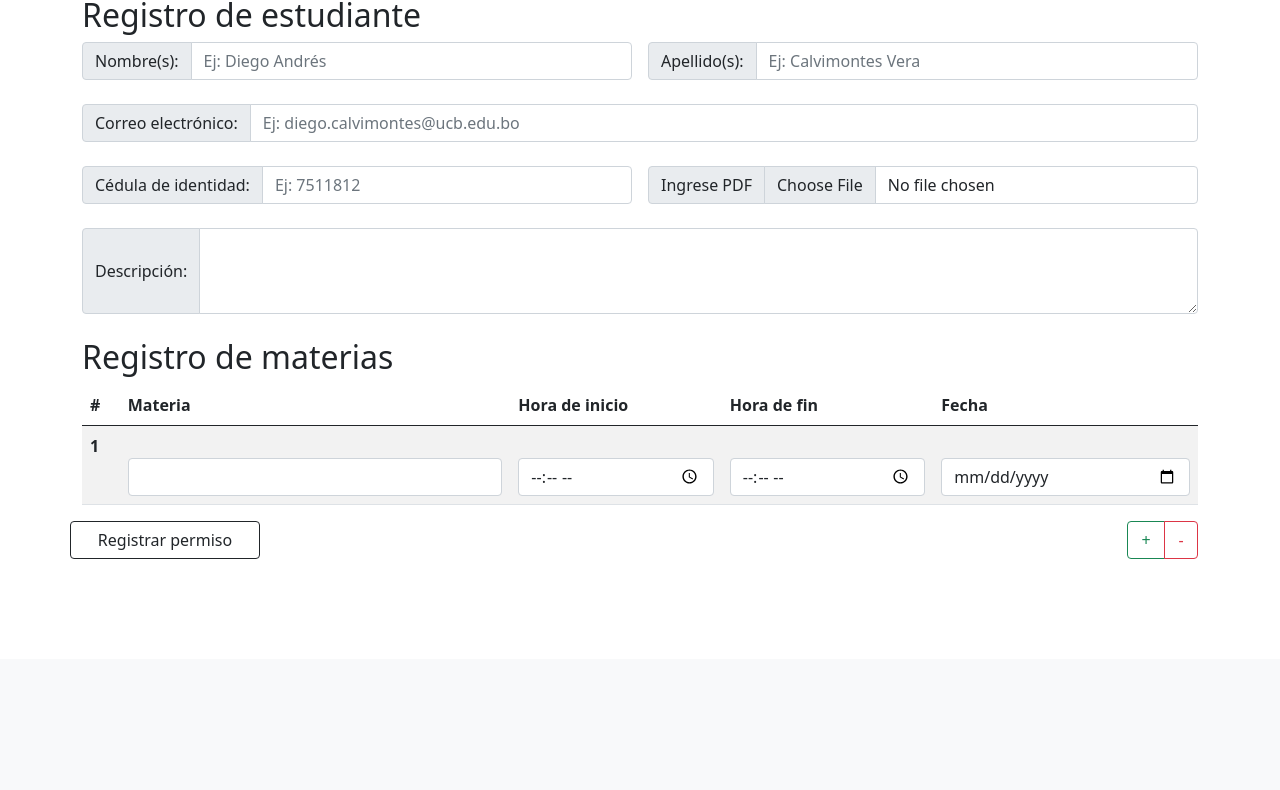
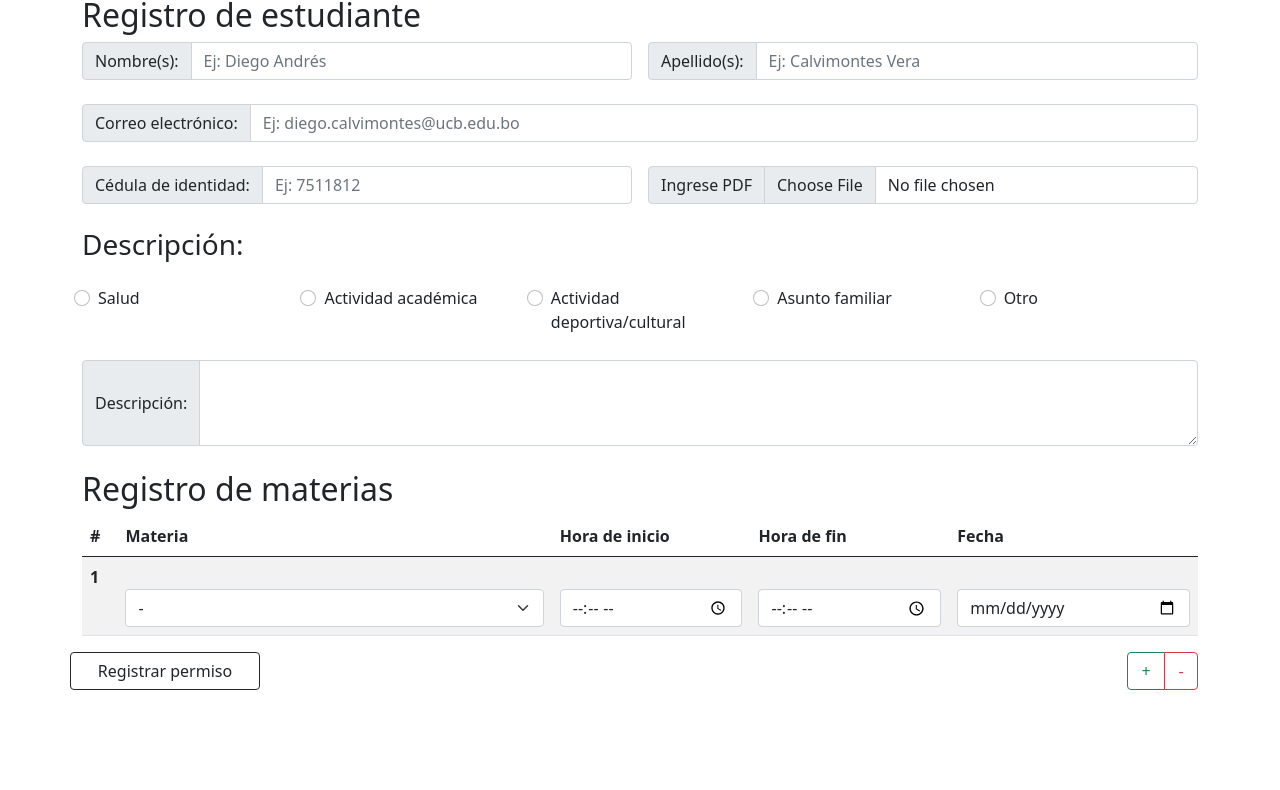
Before and after one commit to Hinf1nity/licencias-imt, a Django app: page /cidimec/licencias-imt/registro/ in a window 1280 px wide. Shown: the part 242-1032 px from the top of the page. Before the commit the page ends 801 px from the top, so only its background shows below. Run offline with Django 4.2, Linux system fonts and the light colour scheme.

Commit message:
Update register

```diff
--- a/registro/static/registro/script.js
+++ b/registro/static/registro/script.js
@@ -1,30 +1,68 @@
-document.addEventListener("DOMContentLoaded", function() {
+document.addEventListener("DOMContentLoaded", function () {
   const addButton = document.getElementById("agregar-materia");
   const confirmButton = document.getElementById("confirmarGuardar");
   const deleteButton = document.getElementById("eliminar-materia");
   const tbody = document.getElementById("permisos-cuerpo");
   let permisoCount = window.permisoCount;
 
-    addButton.addEventListener("click", function() {
+  addButton.addEventListener("click", function () {
     const newRow = document.createElement("tr");
     newRow.className = "permiso-fila";
 
-
     let campos = [
-            '<input type="text" name="permisos-' + permisoCount + '-materia" aria-describedby="addon-wrapping" class="form-control">',
-            '<input type="time" name="permisos-' + permisoCount + '-horaInicio" aria-describedby="addon-wrapping" class="form-control">',
-            '<input type="time" name="permisos-' + permisoCount + '-horaFin" aria-describedby="addon-wrapping" class="form-control">',
-            '<input type="date" name="permisos-' + permisoCount + '-fecha" aria-describedby="addon-wrapping" class="form-control">'
-        ]
+      '<select class="form-select" name="permisos-' +
+        permisoCount +
+        '-materia" aria-label="Default select example">\
+        <option selected>-</option>\
+        <option value="Automatización Industrial">Automatización Industrial</option>\
+        <option value="Autotrónica">Autotrónica</option>\
+        <option value="Circuitos Digitales">Circuitos Digitales</option>\
+        <option value="Circuitos Electrónicos I">Circuitos Electrónicos I</option>\
+        <option value="Circuitos Electrónicos II">Circuitos Electrónicos II</option>\
+        <option value="Circuitos Electrónicos III">Circuitos Electrónicos III</option>\
+        <option value="Control I">Control I</option>\
+        <option value="Control II">Control II</option>\
+        <option value="Diseño de Máquinas">Diseño de Máquinas</option>\
+        <option value="Diseño Superior de Ingenieria">Diseño Superior de Ingenieria</option>\
+        <option value="Electrónica de Potencia">Electrónica de Potencia</option>\
+        <option value="Fundamentos de Control">Fundamentos de Control</option>\
+        <option value="Instrumentación Industrial">Instrumentación Industrial</option>\
+        <option value="Introducción a la Ing. Mecatrónica">Introducción a la Ing.Mecatrónica</option>\
+        <option value="Manufatura Integrada">Manufatura Integrada</option>\
+        <option value="Máquinas Eléctricas">Máquinas Eléctricas</option>\
+        <option value="Mecanismos">Mecanismos</option>\
+        <option value="Neumática e Hidráulica">Neumática e Hidráulica</option>\
+        <option value="Prácticas Preprofesionales">Prácticas Preprofesionales</option>\
+        <option value="Programación Superior">Programación Superior</option>\
+        <option value="Prototipado Rápido">Prototipado Rápido</option>\
+        <option value="Robótica">Robótica</option>\
+        <option value="Señales y Sistemas">Señales y Sistemas</option>\
+        <option value="Sistemas Embebidos I">Sistemas Embebidos I</option>\
+        <option value="Sistemas Embebidos II">Sistemas Embebidos II</option>\
+        <option value="Taller de Grado I">Taller de Grado I</option>\
+        <option value="Taller de Grado II">Taller de Grado II</option>\
+        <option value="Tecnología Mecánica">Tecnología Mecánica</option>\
+        <option value="Visión Artificial">Visión Artificial</option>\
+        </select>',
+      '<input type="time" name="permisos-' +
+        permisoCount +
+        '-horaInicio" aria-describedby="addon-wrapping" class="form-control">',
+      '<input type="time" name="permisos-' +
+        permisoCount +
+        '-horaFin" aria-describedby="addon-wrapping" class="form-control">',
+      '<input type="date" name="permisos-' +
+        permisoCount +
+        '-fecha" aria-describedby="addon-wrapping" class="form-control">',
+    ];
 
     let labels = [
       '<label for="id_permisos-' + permisoCount + '-materia"></label>\n',
       '<label for="id_permisos-' + permisoCount + '-horaInicio"></label>\n',
       '<label for="id_permisos-' + permisoCount + '-horaFin"></label>\n',
-            '<label for="id_permisos-' + permisoCount + '-fecha"></label>\n'
-        ]
+      '<label for="id_permisos-' + permisoCount + '-fecha"></label>\n',
+    ];
 
-        newRow.innerHTML = '<th scope="row">' + (permisoCount + 1) + '</th>';
+    newRow.innerHTML = '<th scope="row">' + (permisoCount + 1) + "</th>";
     for (let i = 0; i < campos.length; i++) {
       const divisorCampo = document.createElement("td");
       divisorCampo.innerHTML = labels[i] + campos[i];
@@ -32,20 +70,20 @@ document.addEventListener("DOMContentLoaded", function() {
     }
     tbody.appendChild(newRow);
     permisoCount++;
-        document.getElementById('id_permisos-TOTAL_FORMS').value = permisoCount;
+    document.getElementById("id_permisos-TOTAL_FORMS").value = permisoCount;
   });
-    deleteButton.addEventListener("click", function() {
+  deleteButton.addEventListener("click", function () {
     const permisos = tbody.querySelectorAll(".permiso-fila");
     if (permisos.length > 1) {
       const lastPermiso = tbody.querySelector(".permiso-fila:last-child");
       if (lastPermiso) {
         tbody.removeChild(lastPermiso);
         permisoCount--;
-                document.getElementById('id_permisos-TOTAL_FORMS').value = permisoCount;
+        document.getElementById("id_permisos-TOTAL_FORMS").value = permisoCount;
       }
     }
   });
-    confirmButton.addEventListener("click", function() {
+  confirmButton.addEventListener("click", function () {
     document.getElementById("form-permisos").submit();
   });
 });
--- a/registro/templates/form_regis.html
+++ b/registro/templates/form_regis.html
@@ -4,11 +4,13 @@
 
 {% block content %}
 <html>
+
 <head>
     <meta charset="utf-8">
     <meta name="viewport" content="width=device-width, initial-scale=1">
     <title>Registro</title>
-        <link href="https://cdn.jsdelivr.net/npm/bootstrap@5.0.2/dist/css/bootstrap.min.css" rel="stylesheet" integrity="sha384-EVSTQN3/azprG1Anm3QDgpJLIm9Nao0Yz1ztcQTwFspd3yD65VohhpuuCOmLASjC" crossorigin="anonymous">
+    <link href="https://cdn.jsdelivr.net/npm/bootstrap@5.0.2/dist/css/bootstrap.min.css" rel="stylesheet"
+        integrity="sha384-EVSTQN3/azprG1Anm3QDgpJLIm9Nao0Yz1ztcQTwFspd3yD65VohhpuuCOmLASjC" crossorigin="anonymous">
     <style>
         body {
             margin-bottom: 100px;
@@ -38,7 +40,9 @@
                     <div class="input-group flex-nowrap">
                         {{ form.nombre.errors }}
                         <label for="{{ form.nombre.id_for_label }}" class="input-group-text">Nombre(s):</label>
-                            <input type="text" name="{{ form.nombre.html_name }}" required id="{{ form.nombre.id_for_label }}" class="form-control" placeholder="Ej: Diego Andrés" aria-label="Ej: Diego Andrés" aria-describedby="addon-wrapping">
+                        <input type="text" name="{{ form.nombre.html_name }}" required
+                            id="{{ form.nombre.id_for_label }}" class="form-control" placeholder="Ej: Diego Andrés"
+                            aria-label="Ej: Diego Andrés" aria-describedby="addon-wrapping">
                     </div>
                 </div>
 
@@ -46,7 +50,10 @@
                     <div class="input-group flex-nowrap">
                         {{ form.apellido.errors }}
                         <label for="{{ form.apellido.id_for_label }}" class="input-group-text">Apellido(s):</label>
-                            <input type="text" name="{{ form.apellido.html_name }}" required id="{{ form.apellido.id_for_label }}" class="form-control" placeholder="Ej: Calvimontes Vera" aria-label="Ej: Calvimontes Vera" aria-describedby="addon-wrapping">
+                        <input type="text" name="{{ form.apellido.html_name }}" required
+                            id="{{ form.apellido.id_for_label }}" class="form-control"
+                            placeholder="Ej: Calvimontes Vera" aria-label="Ej: Calvimontes Vera"
+                            aria-describedby="addon-wrapping">
                     </div>
                 </div>
             </div>
@@ -56,7 +63,10 @@
                 <div class="input-group flex-nowrap mb-4">
                     {{ form.email.errors }}
                     <label for="{{ form.email.id_for_label }}" class="input-group-text">Correo electrónico:</label>
-                        <input type="email" name="{{ form.email.html_name }}" required id="{{ form.email.id_for_label }}" class="form-control" placeholder="Ej: diego.calvimontes@ucb.edu.bo" aria-label="Ej: diego.calvimontes@ucb.edu.bo" aria-describedby="addon-wrapping" autocomplete="off">
+                    <input type="email" name="{{ form.email.html_name }}" required id="{{ form.email.id_for_label }}"
+                        class="form-control" placeholder="Ej: diego.calvimontes@ucb.edu.bo"
+                        aria-label="Ej: diego.calvimontes@ucb.edu.bo" aria-describedby="addon-wrapping"
+                        autocomplete="off">
                 </div>
             </div>
 
@@ -65,21 +75,62 @@
                     <div class="input-group flex-nowrap">
                         {{ form.ci.errors }}
                         <label for="{{ form.ci.id_for_label }}" class="input-group-text">Cédula de identidad:</label>
-                            <input type="number" name="{{ form.ci.html_name }}" required id="{{ form.ci.id_for_label }}" class="form-control" placeholder="Ej: 7511812" aria-label="Ej: 7511812" aria-describedby="addon-wrapping">
+                        <input type="number" name="{{ form.ci.html_name }}" required id="{{ form.ci.id_for_label }}"
+                            class="form-control" placeholder="Ej: 7511812" aria-label="Ej: 7511812"
+                            aria-describedby="addon-wrapping">
                     </div>
                 </div>
                 <div class="fieldWrapper col">
                     <div class="input-group flex-nowrap">
                         <label for="id_permisos-0-justificacion" class="input-group-text">Ingrese PDF</label>
-                            <input type="file" name="permisos-0-justificacion" id="id_permisos-0-justificacion" class="form-control" aria-describedby="addon-wrapping">
+                        <input type="file" name="permisos-0-justificacion" id="id_permisos-0-justificacion"
+                            class="form-control" aria-describedby="addon-wrapping">
                     </div>
+                </div>
+            </div>
+
+            <div class="row g-3 mb-4">
+                <h3>Descripción:</h3>
+                <div class="form-check col">
+                    <input class="form-check-input" type="radio" value="Salud" name="flexRadioDefault" id="motivo">
+                    <label class="form-check-label" for="motivo">
+                        Salud
+                    </label>
+                </div>
+                <div class="form-check col">
+                    <input class="form-check-input" type="radio" value="Actividad académica" name="flexRadioDefault"
+                        id="motivo">
+                    <label class="form-check-label" for="motivo">
+                        Actividad académica
+                    </label>
+                </div>
+                <div class="form-check col">
+                    <input class="form-check-input" type="radio" value="Actividad deportiva/cultural"
+                        name="flexRadioDefault" id="motivo">
+                    <label class="form-check-label" for="motivo">
+                        Actividad deportiva/cultural
+                    </label>
+                </div>
+                <div class="form-check col">
+                    <input class="form-check-input" type="radio" value="Asunto familiar" name="flexRadioDefault"
+                        id="motivo">
+                    <label class="form-check-label" for="motivo">
+                        Asunto familiar
+                    </label>
+                </div>
+                <div class="form-check col">
+                    <input class="form-check-input" type="radio" value="Otro" name="flexRadioDefault" id="motivo">
+                    <label class="form-check-label" for="motivo">
+                        Otro
+                    </label>
                 </div>
             </div>
 
             <div class="mb-4">
                 <div class="input-group">
                     <label for="id_permisos-0-descripcion" class="input-group-text">Descripción:</label>
-                        <textarea name="permisos-0-descripcion" required id="id_permisos-0-descripcion" class="form-control" rows="3" aria-label="Descripción" autocomplete="off"></textarea>
+                    <textarea name="permisos-0-descripcion" required id="id_permisos-0-descripcion" class="form-control"
+                        rows="3" aria-label="Descripción" autocomplete="off"></textarea>
                 </div>
             </div>
 
@@ -101,26 +152,63 @@
                             <th scope="row">1</th>
                             <td>
                                 <label for="id_permisos-0-materia"></label>
-                                    <input type="text" name="permisos-0-materia" aria-describedby="addon-wrapping" class="form-control">
+                                <select class="form-select" name="permisos-0-materia"
+                                    aria-label="Default select example">
+                                    <option selected>-</option>
+                                    <option value="Automatización Industrial">Automatización Industrial</option>
+                                    <option value="Autotrónica">Autotrónica</option>
+                                    <option value="Circuitos Digitales">Circuitos Digitales</option>
+                                    <option value="Circuitos Electrónicos I">Circuitos Electrónicos I</option>
+                                    <option value="Circuitos Electrónicos II">Circuitos Electrónicos II</option>
+                                    <option value="Circuitos Electrónicos III">Circuitos Electrónicos III</option>
+                                    <option value="Control I">Control I</option>
+                                    <option value="Control II">Control II</option>
+                                    <option value="Diseño de Máquinas">Diseño de Máquinas</option>
+                                    <option value="Diseño Superior de Ingenieria">Diseño Superior de Ingenieria</option>
+                                    <option value="Electrónica de Potencia">Electrónica de Potencia</option>
+                                    <option value="Fundamentos de Control">Fundamentos de Control</option>
+                                    <option value="Instrumentación Industrial">Instrumentación Industrial</option>
+                                    <option value="Introducción a la Ing. Mecatrónica">Introducción a la Ing.
+                                        Mecatrónica</option>
+                                    <option value="Manufatura Integrada">Manufatura Integrada</option>
+                                    <option value="Máquinas Eléctricas">Máquinas Eléctricas</option>
+                                    <option value="Mecanismos">Mecanismos</option>
+                                    <option value="Neumática e Hidráulica">Neumática e Hidráulica</option>
+                                    <option value="Prácticas Preprofesionales">Prácticas Preprofesionales</option>
+                                    <option value="Programación Superior">Programación Superior</option>
+                                    <option value="Prototipado Rápido">Prototipado Rápido</option>
+                                    <option value="Robótica">Robótica</option>
+                                    <option value="Señales y Sistemas">Señales y Sistemas</option>
+                                    <option value="Sistemas Embebidos I">Sistemas Embebidos I</option>
+                                    <option value="Sistemas Embebidos II">Sistemas Embebidos II</option>
+                                    <option value="Taller de Grado I">Taller de Grado I</option>
+                                    <option value="Taller de Grado II">Taller de Grado II</option>
+                                    <option value="Tecnología Mecánica">Tecnología Mecánica</option>
+                                    <option value="Visión Artificial">Visión Artificial</option>
+                                </select>
                             </td>
                             <td>
                                 <label for="id_permisos-0-horaInicio"></label>
-                                    <input type="time" name="permisos-0-horaInicio" aria-describedby="addon-wrapping" class="form-control">
+                                <input type="time" name="permisos-0-horaInicio" aria-describedby="addon-wrapping"
+                                    class="form-control">
                             </td>
                             <td>
                                 <label for="id_permisos-0-horaFin"></label>
-                                    <input type="time" name="permisos-0-horaFin" aria-describedby="addon-wrapping" class="form-control">
+                                <input type="time" name="permisos-0-horaFin" aria-describedby="addon-wrapping"
+                                    class="form-control">
                             </td>
                             <td>
                                 <label for="id_permisos-0-fecha"></label>
-                                    <input type="date" name="permisos-0-fecha" aria-describedby="addon-wrapping" class="form-control">
+                                <input type="date" name="permisos-0-fecha" aria-describedby="addon-wrapping"
+                                    class="form-control">
                             </td>
                         </tr>
                     </tbody>
                 </table>
             </div>
             <div class="row">
-                    <button type="button" class="btn btn-outline-dark col-md-2" id="guardar-registro" data-bs-toggle="modal" data-bs-target="#confirmarModal">Registrar permiso</button>
+                <button type="button" class="btn btn-outline-dark col-md-2" id="guardar-registro" data-bs-toggle="modal"
+                    data-bs-target="#confirmarModal">Registrar permiso</button>
                 <div class="col-md-9"></div>
                 <div class="btn-group col-md-1" role="group" aria-label="Basic mixed styles example">
                     <button type="button" class="btn btn-outline-success" id="agregar-materia">+</button>
@@ -129,7 +217,8 @@
             </div>
         </form>
 
-            <div class="modal fade" id="confirmarModal" tabindex="-1" aria-labelledby="confirmarModalLabel" aria-hidden="true">
+        <div class="modal fade" id="confirmarModal" tabindex="-1" aria-labelledby="confirmarModalLabel"
+            aria-hidden="true">
             <div class="modal-dialog" role="document">
                 <div class="modal-content">
                     <div class="modal-header">
@@ -158,5 +247,6 @@
     <script src="{% static 'registro/script.js' %}"></script>
 
 </body>
+
 </html>
 {% endblock %}
--- a/registro/views.py
+++ b/registro/views.py
@@ -4,8 +4,11 @@ from .models import estudiantes, permisos
 from .forms import PermisosFormSet
 
 # Create your views here.
+
+
 def index(request):
     return render(request, 'index.html')
+
 
 def form_regis(request):
     if request.method == 'GET':
@@ -19,9 +22,10 @@ def form_regis(request):
                 email=request.POST['email'],
                 ci=request.POST['ci'],
             )
-        formset = PermisosFormSet(data=request.POST, files=request.FILES, prefix='permisos')
+        formset = PermisosFormSet(
+            data=request.POST, files=request.FILES, prefix='permisos')
         ultimo_registro = permisos.objects.last()
-        if ultimo_registro==None:
+        if ultimo_registro == None:
             nuevo_id = 0
         else:
             nuevo_id = ultimo_registro.id + 1
@@ -29,8 +33,11 @@ def form_regis(request):
             for form in formset:
                 if form.cleaned_data.get('materia') != None:
                     permiso = form.save(commit=False)
-                    permiso.project = estudiantes.objects.get(ci=request.POST['ci'])
+                    permiso.project = estudiantes.objects.get(
+                        ci=request.POST['ci'])
                     permiso.id_solicitud = nuevo_id
+                    print(request.POST['flexRadioDefault'])
+                    permiso.motivo = request.POST['flexRadioDefault']
                     permiso.save()
 
         return redirect('/cidimec/licencias-imt/registro/')
```
Also changed, not shown: registro/models.py (+15 -2 lines). Lines whose indentation alone changed are shown as unchanged.
